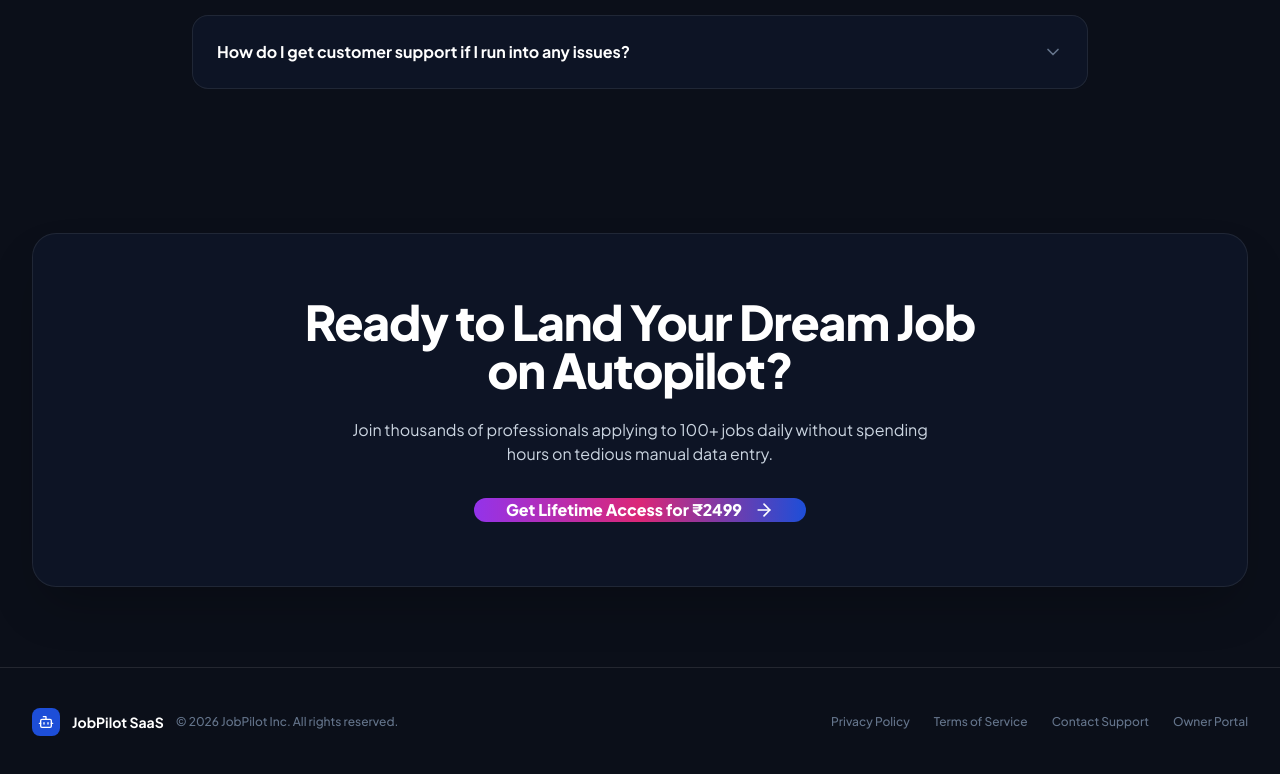
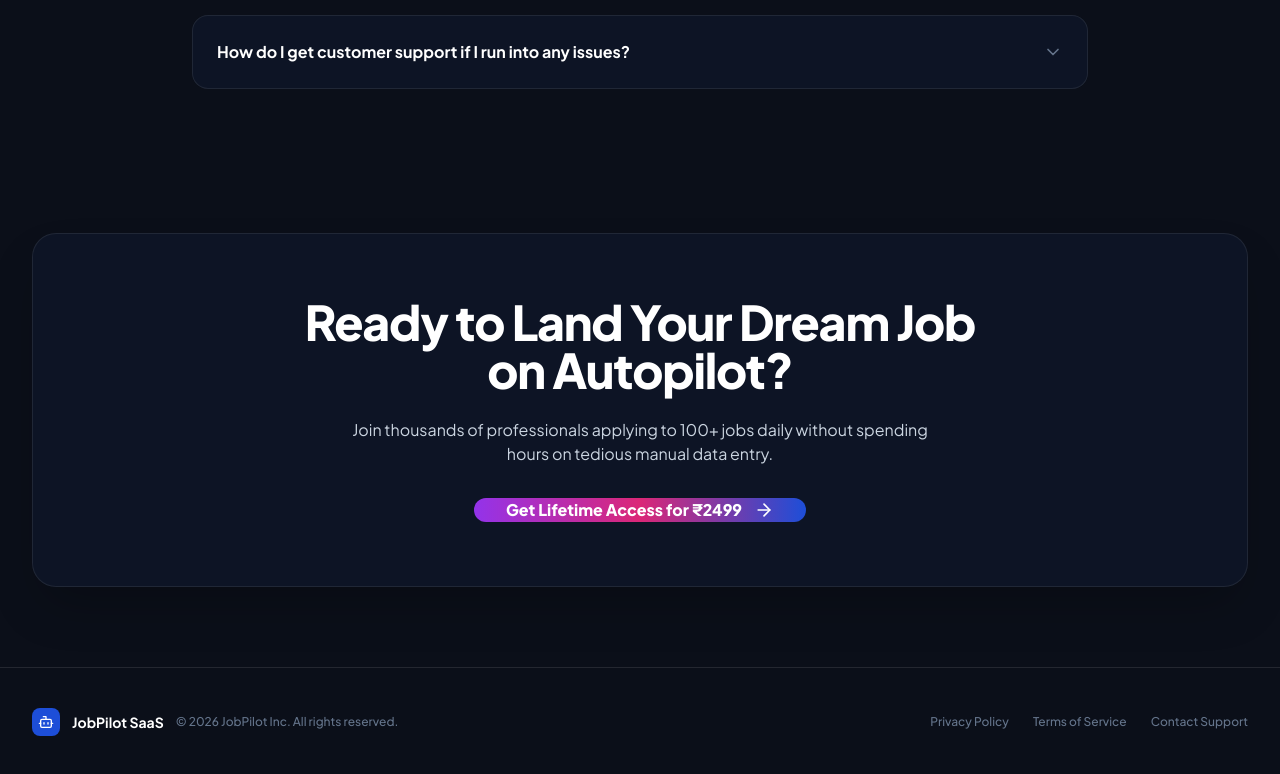
Before and after one commit to AChaubey16/jobpilot, a React (Vite) app in the folder frontend/: page / in a window 1280 px wide. Shown: the part 7304-8078 px from the top of the page. Built offline with nearby package versions, Linux system fonts and the light colour scheme.

Commit message:
Remove Owner Portal link from public landing page footer

```diff
--- a/frontend/src/pages/LandingPage.tsx
+++ b/frontend/src/pages/LandingPage.tsx
@@ -782,7 +782,6 @@ export const LandingPage: React.FC = () => {
             <Link to="/privacy" className="hover:text-slate-300 transition">Privacy Policy</Link>
             <Link to="/terms" className="hover:text-slate-300 transition">Terms of Service</Link>
             <Link to="/contact" className="hover:text-slate-300 transition">Contact Support</Link>
-            <Link to="/admin/login" className="hover:text-slate-300 transition">Owner Portal</Link>
           </div>
         </div>
       </footer>
```
